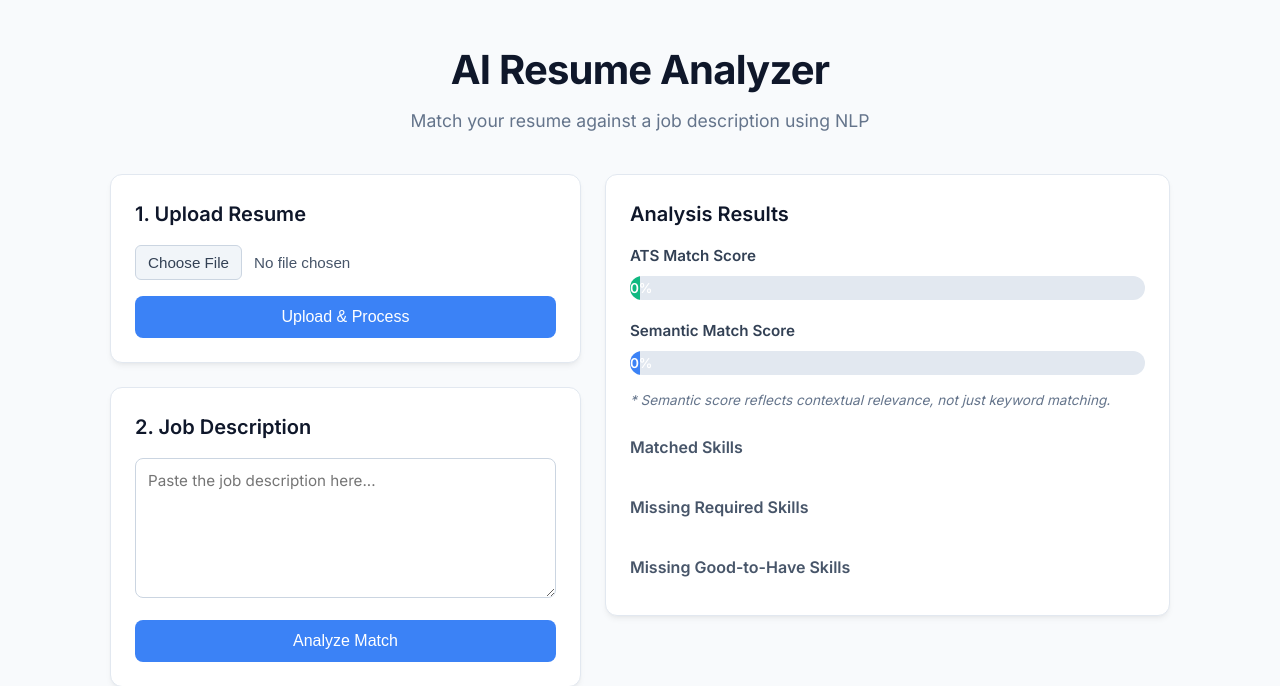
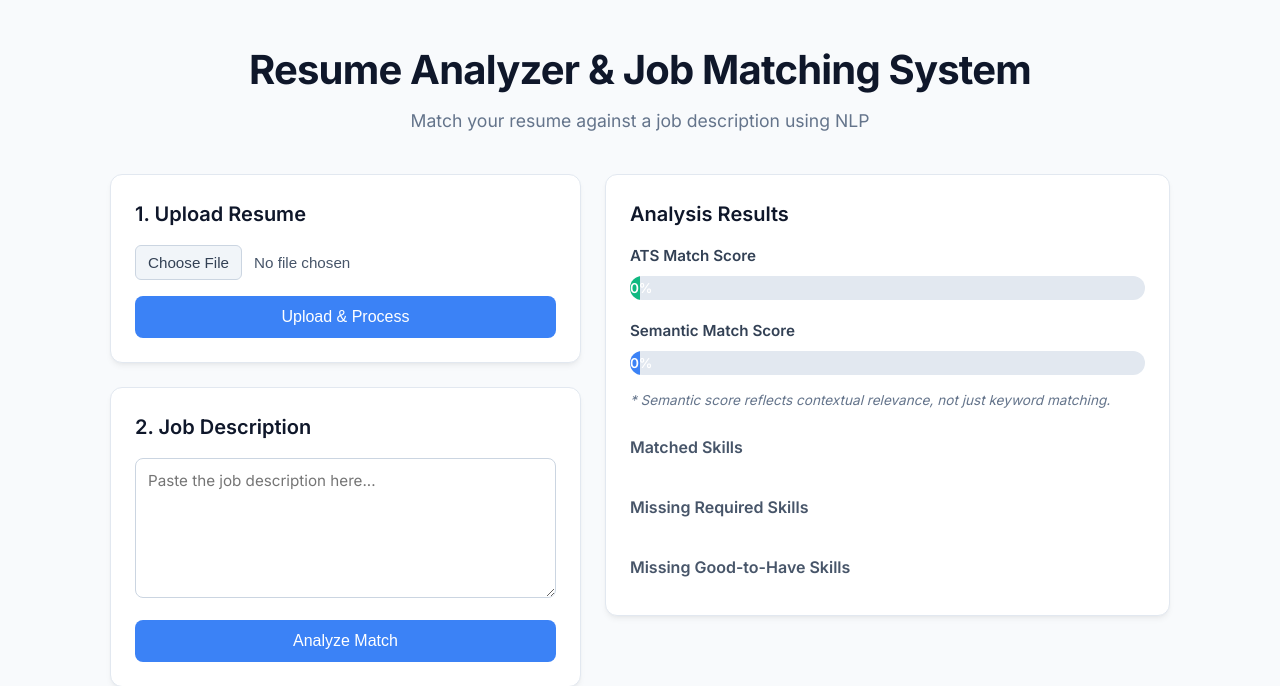
Before and after one commit to aryan00719/ai-resume-analyzer, a Flask app: page / in a window 1280 px wide. Shown: the top 686 px of the page. Run offline with Flask 3, Linux system fonts and the light colour scheme.

Commit message:
docs: rename project to Resume Analyzer & Job Matching System across README and UI

```diff
--- a/templates/index.html
+++ b/templates/index.html
@@ -4,7 +4,7 @@
 <head>
     <meta charset="UTF-8">
     <meta name="viewport" content="width=device-width, initial-scale=1.0">
-    <title>AI Resume Analyzer</title>
+    <title>Resume Analyzer & Job Matching System</title>
     <link rel="stylesheet" href="/static/style.css">
     <link href="https://fonts.googleapis.com/css2?family=Inter:wght@400;500;600;700&display=swap" rel="stylesheet">
 </head>
@@ -12,7 +12,7 @@
 <body>
     <div class="container">
         <header class="header">
-            <h1>AI Resume Analyzer</h1>
+            <h1>Resume Analyzer & Job Matching System</h1>
             <p class="subtitle">Match your resume against a job description using NLP</p>
         </header>
 
```
Also changed, not shown: README.md.
